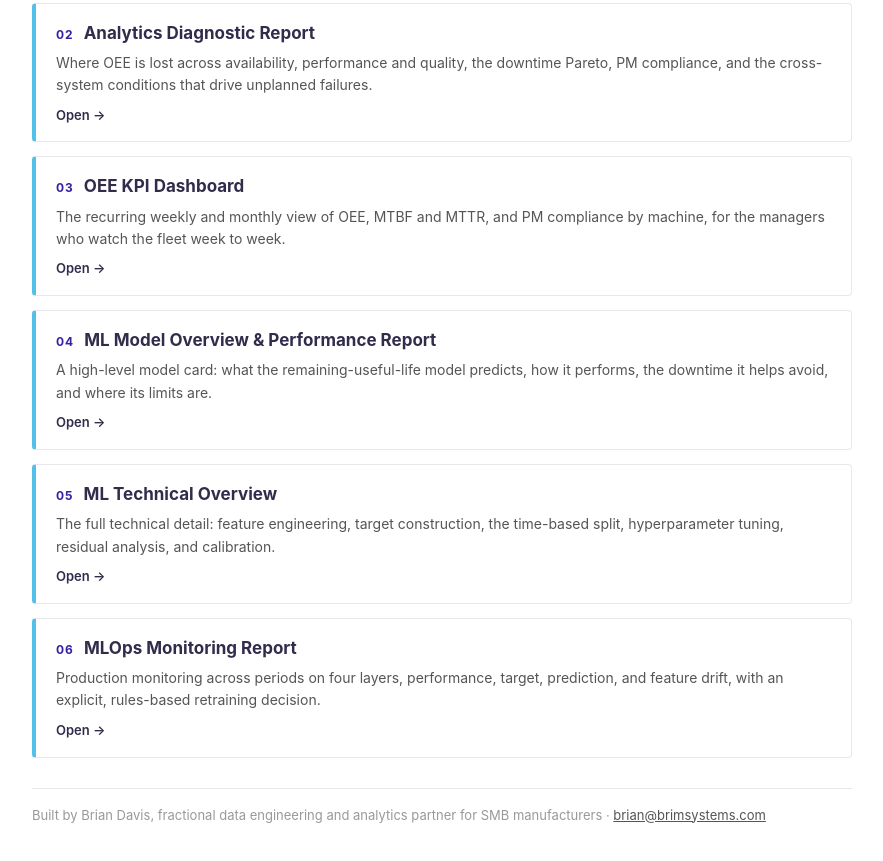
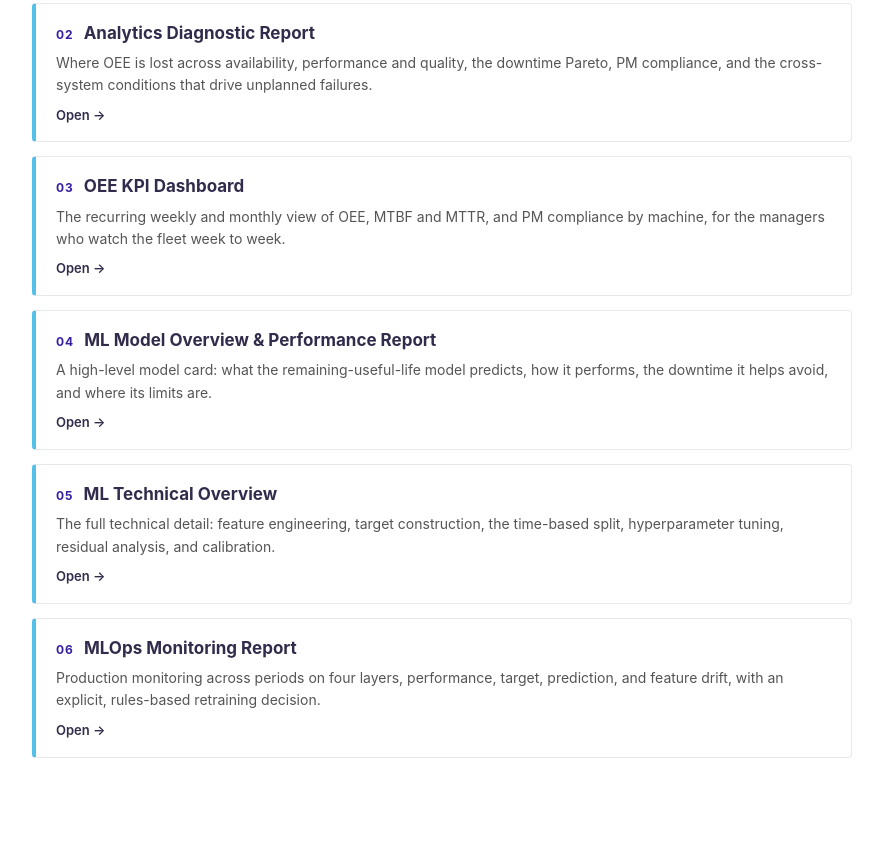
Before and after one commit to brimsystems/mfg-oee-downtime, a plain HTML site: page index.html in a window 1280 px wide. Shown: the part 422-1283 px from the top of the page, without its empty margins (198-1081 px from the left). Drawn offline with Linux system fonts and the light colour scheme.

Commit message:
Remove contact footer from README and landing page

```diff
--- a/index.html
+++ b/index.html
@@ -81,9 +81,6 @@
       <div class="desc">Production monitoring across periods on four layers, performance, target, prediction, and feature drift, with an explicit, rules-based retraining decision.</div>
       <div class="open">Open &rarr;</div>
     </a>
-
-    <div class="foot">Built by Brian Davis, fractional data engineering and analytics partner for SMB manufacturers &middot;
-      <a href="mailto:brian@brimsystems.com">brian@brimsystems.com</a></div>
   </div>
 </body>
 </html>
```
Also changed, not shown: 1 other file.
